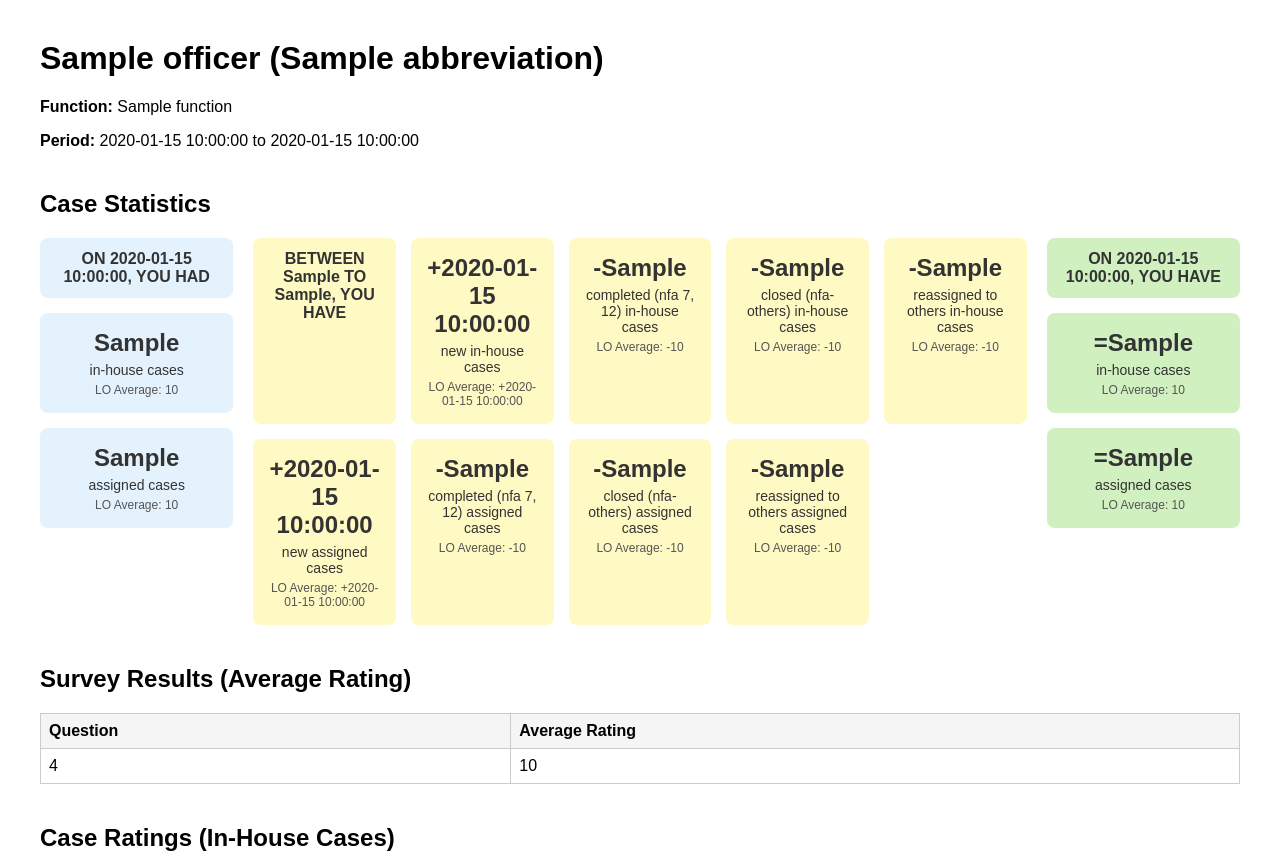
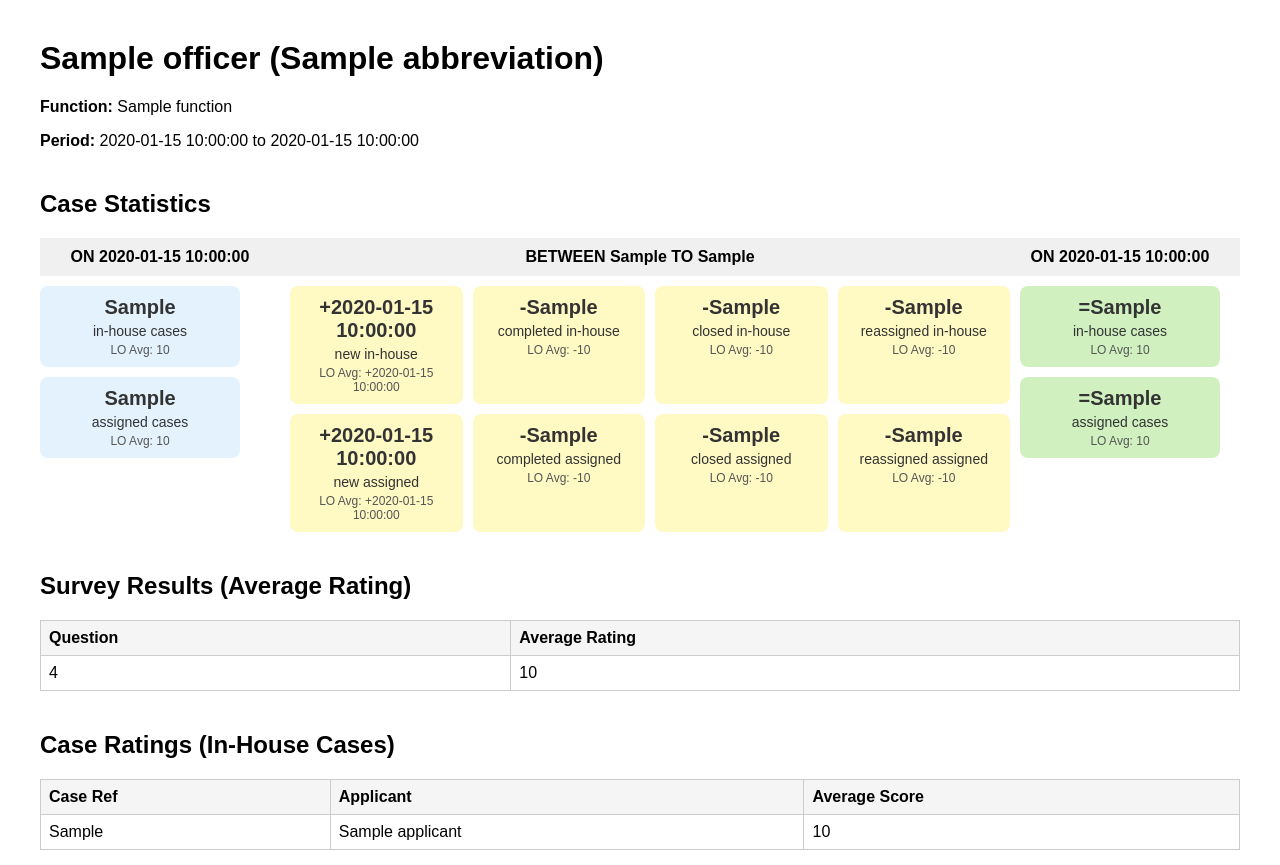
Before and after one commit to worldsofmind/lab-newsletter-generator, a Python web app: template templates/newsletter.html in a window 1280 px wide. Shown: the top 865 px of the page. Run offline with Jinja, Linux system fonts and the light colour scheme; the template is opened without the code that fills it: most values are stand-ins (such as "Sample title", 1, 10 or a date in 2020).

Commit message:
Add files via upload

```diff
--- a/templates/newsletter.html
+++ b/templates/newsletter.html
@@ -11,36 +11,54 @@
     th { background-color: #f5f5f5; }
     .section { margin-bottom: 40px; }
 
-    /* NEW CSS for the main grid structure */
-    .case-statistics-grid {
+    /* Case Statistics Grid Layout */
+    .case-statistics-wrapper {
       display: grid;
-      grid-template-columns: 2fr 8fr 2fr; /* Represents the 2-8-2 ratio */
-      gap: 20px; /* Space between main columns */
-      align-items: start; /* Align items to the top of their grid area */
+      grid-template-columns: 20% 60% 20%;
+      gap: 10px;
+      align-items: start;
+    }
+
+    .header-row {
+      display: grid;
+      grid-template-columns: 20% 60% 20%;
+      text-align: center;
+      margin-bottom: 10px;
+    }
+
+    .header-box {
+      font-weight: bold;
+      font-size: 16px;
+      padding: 10px;
+      background-color: #f0f0f0;
     }
 
     .stat-column {
-      display: grid; /* Make each column itself a grid */
-      gap: 15px; /* Space between stat boxes within a column */
+      display: grid;
+      gap: 10px;
     }
 
-    /* Adjusting grid for the middle column's stat boxes to make them more compact */
     .stat-column.middle-column {
-      grid-template-columns: repeat(auto-fit, minmax(140px, 1fr)); /* Arrange 8 boxes into multiple columns within the 8fr space */
+      grid-template-columns: repeat(4, 1fr);
     }
 
-    /* Original stat-box styles */
-    .stat-box { padding: 16px; border-radius: 8px; text-align: center; color: #333; }
+    .stat-box {
+      border-radius: 8px;
+      text-align: center;
+      padding: 10px;
+      color: #333;
+      min-width: 120px;
+      max-width: 180px;
+      overflow-wrap: break-word;
+    }
+
     .blue { background-color: #e3f2fd; }
+    .yellow { background-color: #fff9c4; }
     .green { background-color: #d0f0c0; }
-    .yellow { background-color: #fff9c4; } /* Adjusted color for consistency */
 
-    .header-box { /* No longer spans full width; will naturally fit its parent stat-column */
-        text-align: center; padding: 12px; font-weight: bold; font-size: 16px;
-    }
-    .number { font-size: 24px; font-weight: bold; }
-    .label { font-size: 14px; margin-top: 5px; }
-    .avg { font-size: 12px; color: #555; margin-top: 5px; }
+    .number { font-size: 20px; font-weight: bold; }
+    .label { font-size: 14px; margin-top: 4px; }
+    .avg { font-size: 12px; color: #555; margin-top: 4px; }
   </style>
 </head>
 <body>
@@ -51,72 +69,80 @@
 
   <div class="section">
     <h2>Case Statistics</h2>
-    <div class="case-statistics-grid"> <div class="stat-column blue-column"> <div class="stat-box blue header-box">ON {{ officer.period.date_start_verbose }}, YOU HAD</div>
+
+    <div class="header-row">
+      <div class="header-box">ON {{ officer.period.date_start_verbose }}</div>
+      <div class="header-box">BETWEEN {{ officer.period.month_start }} TO {{ officer.period.month_end }}</div>
+      <div class="header-box">ON {{ officer.period.date_end_verbose }}</div>
+    </div>
+
+    <div class="case-statistics-wrapper">
+      <div class="stat-column blue-column">
         <div class="stat-box blue">
           <div class="number">{{ officer.inhouse_opening }}</div>
           <div class="label">in-house cases</div>
-          <div class="avg">LO Average: {{ officer.avg_inhouse_opening }}</div>
+          <div class="avg">LO Avg: {{ officer.avg_inhouse_opening }}</div>
         </div>
         <div class="stat-box blue">
           <div class="number">{{ officer.assigned_opening }}</div>
           <div class="label">assigned cases</div>
-          <div class="avg">LO Average: {{ officer.avg_assigned_opening }}</div>
+          <div class="avg">LO Avg: {{ officer.avg_assigned_opening }}</div>
         </div>
       </div>
 
-      <div class="stat-column yellow-column middle-column"> <div class="stat-box yellow header-box">BETWEEN {{ officer.period.month_start }} TO {{ officer.period.month_end }}, YOU HAVE</div>
+      <div class="stat-column yellow-column middle-column">
         <div class="stat-box yellow">
           <div class="number">+{{ officer.inhouse_added }}</div>
-          <div class="label">new in-house cases</div>
-          <div class="avg">LO Average: +{{ officer.avg_inhouse_added }}</div>
+          <div class="label">new in-house</div>
+          <div class="avg">LO Avg: +{{ officer.avg_inhouse_added }}</div>
         </div>
         <div class="stat-box yellow">
           <div class="number">-{{ officer.inhouse_nfa_712 }}</div>
-          <div class="label">completed (nfa 7, 12) in-house cases</div>
-          <div class="avg">LO Average: -{{ officer.avg_inhouse_nfa_712 }}</div>
+          <div class="label">completed in-house</div>
+          <div class="avg">LO Avg: -{{ officer.avg_inhouse_nfa_712 }}</div>
         </div>
         <div class="stat-box yellow">
           <div class="number">-{{ officer.inhouse_nfa_others }}</div>
-          <div class="label">closed (nfa-others) in-house cases</div>
-          <div class="avg">LO Average: -{{ officer.avg_inhouse_nfa_others }}</div>
+          <div class="label">closed in-house</div>
+          <div class="avg">LO Avg: -{{ officer.avg_inhouse_nfa_others }}</div>
         </div>
         <div class="stat-box yellow">
           <div class="number">-{{ officer.inhouse_reassigned }}</div>
-          <div class="label">reassigned to others in-house cases</div>
-          <div class="avg">LO Average: -{{ officer.avg_inhouse_reassigned }}</div>
+          <div class="label">reassigned in-house</div>
+          <div class="avg">LO Avg: -{{ officer.avg_inhouse_reassigned }}</div>
         </div>
         <div class="stat-box yellow">
           <div class="number">+{{ officer.assigned_added }}</div>
-          <div class="label">new assigned cases</div>
-          <div class="avg">LO Average: +{{ officer.avg_assigned_added }}</div>
+          <div class="label">new assigned</div>
+          <div class="avg">LO Avg: +{{ officer.avg_assigned_added }}</div>
         </div>
         <div class="stat-box yellow">
           <div class="number">-{{ officer.assigned_nfa_712 }}</div>
-          <div class="label">completed (nfa 7, 12) assigned cases</div>
-          <div class="avg">LO Average: -{{ officer.avg_assigned_nfa_712 }}</div>
+          <div class="label">completed assigned</div>
+          <div class="avg">LO Avg: -{{ officer.avg_assigned_nfa_712 }}</div>
         </div>
         <div class="stat-box yellow">
           <div class="number">-{{ officer.assigned_nfa_others }}</div>
-          <div class="label">closed (nfa-others) assigned cases</div>
-          <div class="avg">LO Average: -{{ officer.avg_assigned_nfa_others }}</div>
+          <div class="label">closed assigned</div>
+          <div class="avg">LO Avg: -{{ officer.avg_assigned_nfa_others }}</div>
         </div>
         <div class="stat-box yellow">
           <div class="number">-{{ officer.assigned_reassigned }}</div>
-          <div class="label">reassigned to others assigned cases</div>
-          <div class="avg">LO Average: -{{ officer.avg_assigned_reassigned }}</div>
+          <div class="label">reassigned assigned</div>
+          <div class="avg">LO Avg: -{{ officer.avg_assigned_reassigned }}</div>
         </div>
       </div>
 
-      <div class="stat-column green-column"> <div class="stat-box green header-box">ON {{ officer.period.date_end_verbose }}, YOU HAVE</div>
+      <div class="stat-column green-column">
         <div class="stat-box green">
           <div class="number">={{ officer.inhouse_end }}</div>
           <div class="label">in-house cases</div>
-          <div class="avg">LO Average: {{ officer.avg_inhouse_end }}</div>
+          <div class="avg">LO Avg: {{ officer.avg_inhouse_end }}</div>
         </div>
         <div class="stat-box green">
           <div class="number">={{ officer.assigned_end }}</div>
           <div class="label">assigned cases</div>
-          <div class="avg">LO Average: {{ officer.avg_assigned_end }}</div>
+          <div class="avg">LO Avg: {{ officer.avg_assigned_end }}</div>
         </div>
       </div>
     </div>
```
